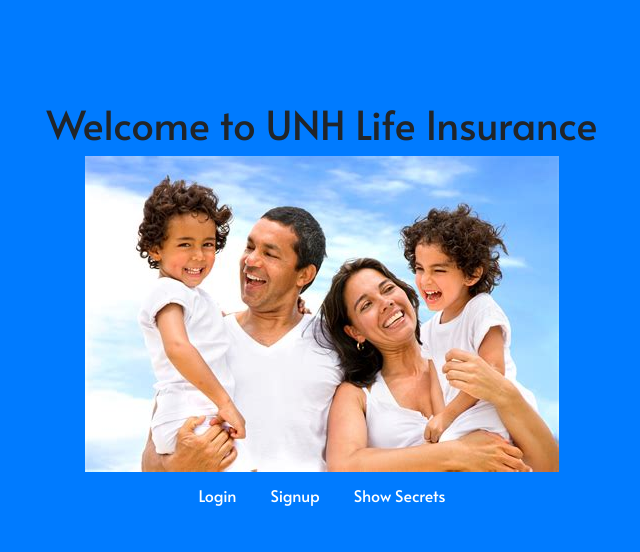
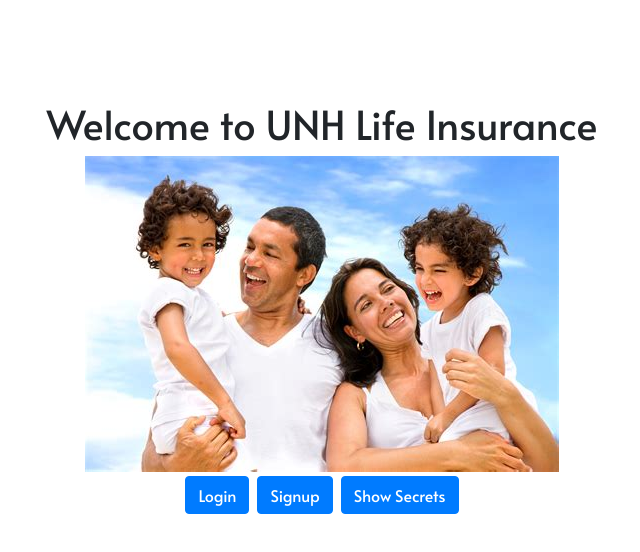
Before and after one commit to diana603/project3, a React (Create React App) app in the folder client/: page / in a window 1280 px wide. Shown: the top 552 px of the page, without its empty margins (318-958 px from the left). Built offline with nearby package versions, Linux system fonts and the light colour scheme; no server answers.

Commit message:
commit so i can pull

```diff
--- a/client/src/App.css
+++ b/client/src/App.css
@@ -3,7 +3,7 @@
 }
 
 body {
-  background-color: #007BFF !important;
+  background-color: #007BFF ;
 }
 
 .m-1 {
```
